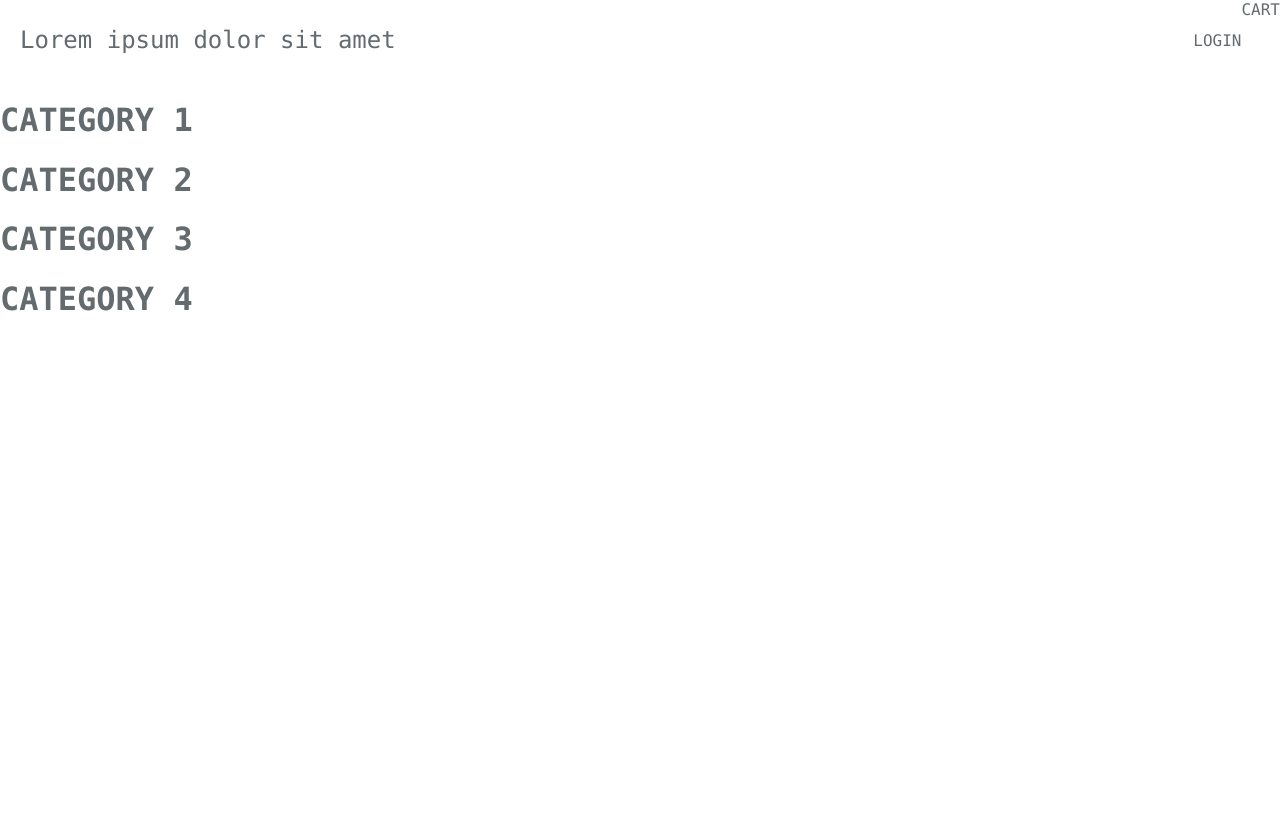
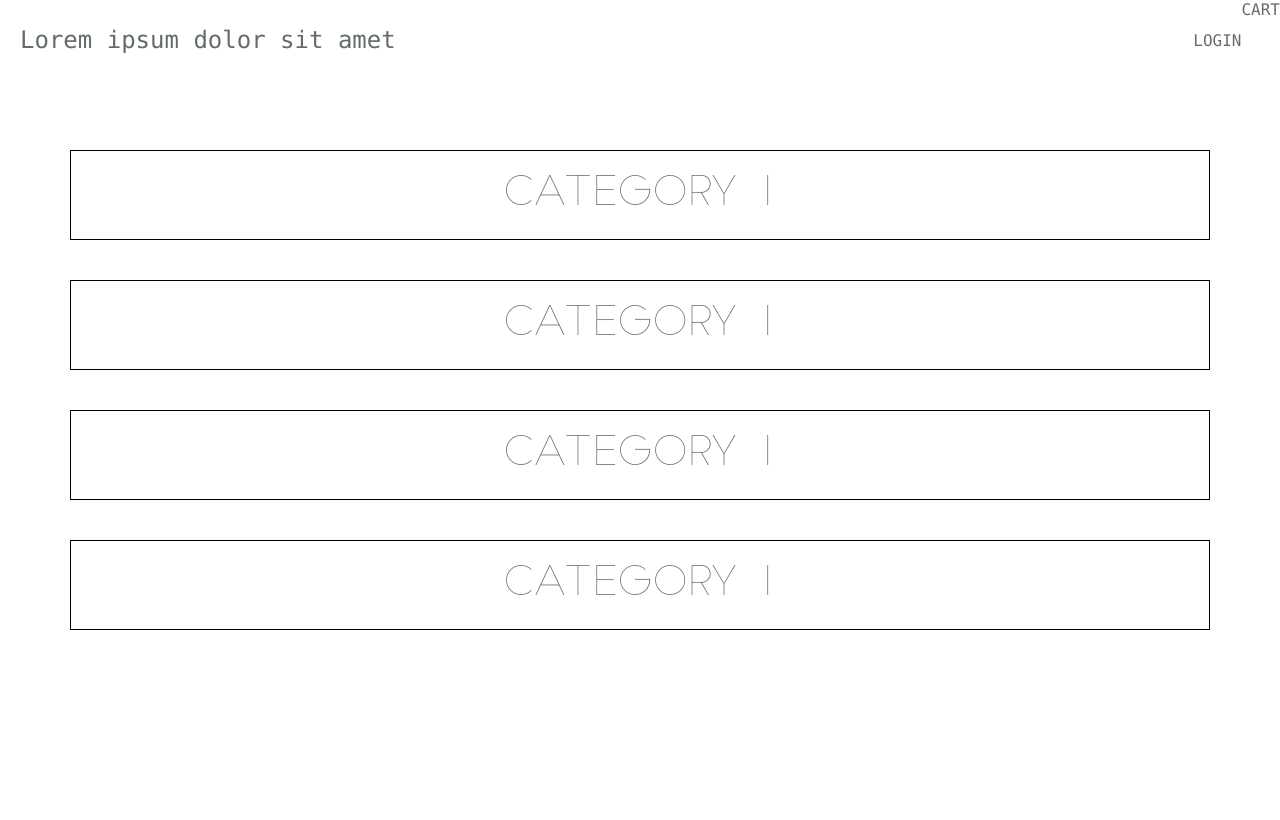
Before and after one commit to dhumdil-apps/rush_00, a PHP site: page / in a window 1280 px wide. Before the commit the page ends 311 px from the top, so only its background shows below. Run offline with PHP 8.4, Linux system fonts and the light colour scheme.

Commit message:
style baby

```diff
--- a/src/css/cart.css
+++ b/src/css/cart.css
@@ -0,0 +1,3 @@
+.title{
+    font-size: 15vh;
+}
--- a/src/css/categories.css
+++ b/src/css/categories.css
@@ -0,0 +1,33 @@
+@font-face {
+    font-family: "Joe";
+    src: url(../fonts/Joe.otf);
+}
+
+@font-face {
+    font-family: "Jhon";
+    src: url(../fonts/JOHN.otf);
+}
+
+.main-container{
+    width: 100%;
+    margin: 50px;
+}
+.items{
+    font-size: 5vh;
+}
+
+.item{
+    cursor: pointer;
+    font-family: 'Joe';
+    padding: 20px;
+    margin: 20px;
+    border: solid 1px black;
+}
+
+.item:hover{
+    font-family: "Jhon";
+    color: #000;
+    transition: all 100ms ease-in-out;
+	background: #fff;
+	box-shadow: 0 8px 16px 0 rgba(0,0,0,0.2), 0 6px 20px 0 rgba(0,0,0,0.19);
+}
--- a/src/css/main.css
+++ b/src/css/main.css
@@ -40,3 +40,9 @@ html, body {
 input.hidden {
 	display: none;
 }
+
+.title-page{
+	font-family:"JHON";
+	font-size: 7vh;
+	margin: 25px;
+}
--- a/src/includes/links.php
+++ b/src/includes/links.php
@@ -5,3 +5,6 @@
 <link href="src/css/product.css" type="text/css" rel="stylesheet">
 <link href="src/css/btn.css" type="text/css" rel="stylesheet">
 <link href="src/css/profile.css" type="text/css" rel="stylesheet">
+<link href="src/css/categories.css" type="text/css" rel="stylesheet">
+<link href="src/css/cart.css" type="text/css" rel="stylesheet">
+<link href="src/css/edit-profile.css" type="text/css" rel="stylesheet">
--- a/src/layouts/categories_layout.php
+++ b/src/layouts/categories_layout.php
@@ -1,20 +1,22 @@
-<form id="form" method="GET" action="index.php">
+<form class ="main-container layout-center" id="form" method="GET" action="index.php">
 
 	<input id="url" class="hidden" type="text" name="url" value="">
 	<input id="id" class="hidden" type="text" name="category" value="">
 
-	<div>
-		<div onclick="submitForm(event, 'mouse', 'products', 'category1')">
-			<h1>CATEGORY 1</h1>
+	<div class="items layout-column">
+		<div class="item layout-row" onclick="submitForm(event, 'mouse', 'products', 'category1')">
+			<span class="layout-center">CATEGORY 1</span>
 		</div>
-		<div onclick="submitForm(event, 'mouse', 'products', 'category2')">
-			<h1>CATEGORY 2</h1>
+		<div class="item layout-row" onclick="submitForm(event, 'mouse', 'products', 'category1')">
+			<span class="layout-center">CATEGORY 1</span>
 		</div>
-		<div onclick="submitForm(event, 'mouse', 'products', 'category3')">
-			<h1>CATEGORY 3</h1>
+		<div class="item layout-row" onclick="submitForm(event, 'mouse', 'products', 'category1')">
+			<span class="layout-center">CATEGORY 1</span>
 		</div>
-		<div onclick="submitForm(event, 'mouse', 'products', 'category4')">
-			<h1>CATEGORY 4</h1>
+		<div class="item layout-row" onclick="submitForm(event, 'mouse', 'products', 'category1')">
+			<span class="layout-center">CATEGORY 1</span>
 		</div>
+
+
 	</div>
 </form>
--- a/src/layouts/error_layout.php
+++ b/src/layouts/error_layout.php
@@ -1 +1 @@
-<h1>404 Page Not Found</h1>
+<div class="error"><span class="c404">404<span> Page Not Found</div>
```
Also changed, not shown: src/layouts/cart_layout.php (+22 -3 lines), src/layouts/edit-profile_layout.php (+8 -9 lines), src/layouts/invoice-history_layout.php (+17 -3 lines), src/fonts/JOHN.otf (added), src/fonts/Joe.otf (added).
